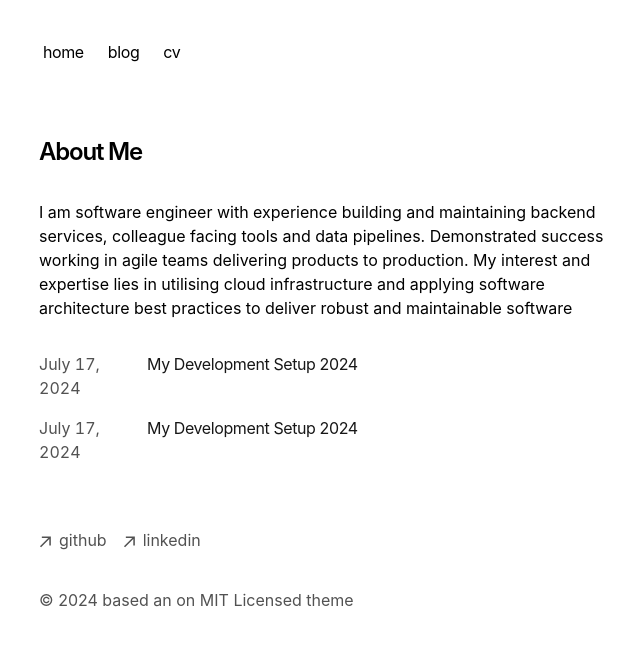
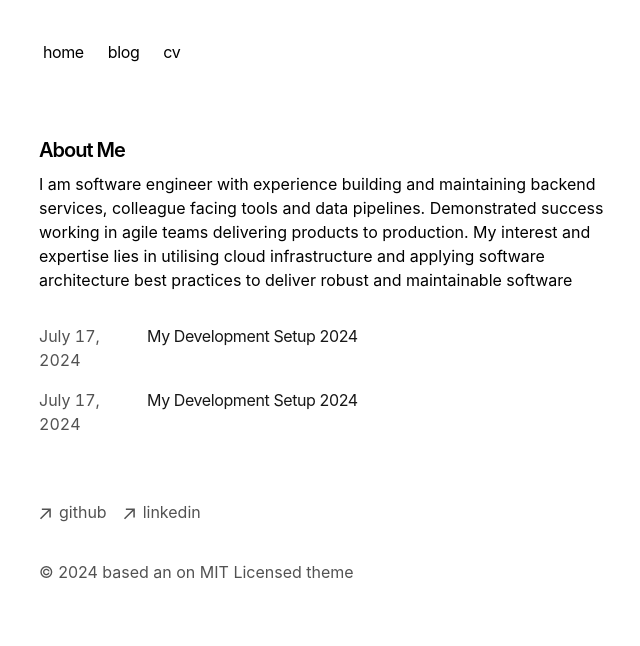
Before and after one commit to antoniehuang/antoniehuang.com, a Next.js app: page / in a window 1280 px wide. Shown: the top 646 px of the page, without its empty margins (313-953 px from the left). Built offline with nearby package versions, Linux system fonts and the light colour scheme.

Commit message:
Change About Me font size
Decrease margin bottom.

```diff
--- a/app/page.tsx
+++ b/app/page.tsx
@@ -1,11 +1,9 @@
-import { BlogPosts } from 'app/components/posts'
+import { BlogPosts } from "app/components/posts";
 
 export default function Page() {
   return (
     <section>
-      <h1 className="mb-8 text-2xl font-semibold tracking-tighter">
-        About Me
-      </h1>
+      <h1 className="mb-2 text-xl font-semibold tracking-tighter">About Me</h1>
       <p className="mb-4">
         {`I am software engineer with experience building and maintaining backend services,
         colleague facing tools and data pipelines. Demonstrated success working in agile teams delivering products to production.
@@ -15,5 +13,5 @@ export default function Page() {
         <BlogPosts />
       </div>
     </section>
-  )
+  );
 }
```
